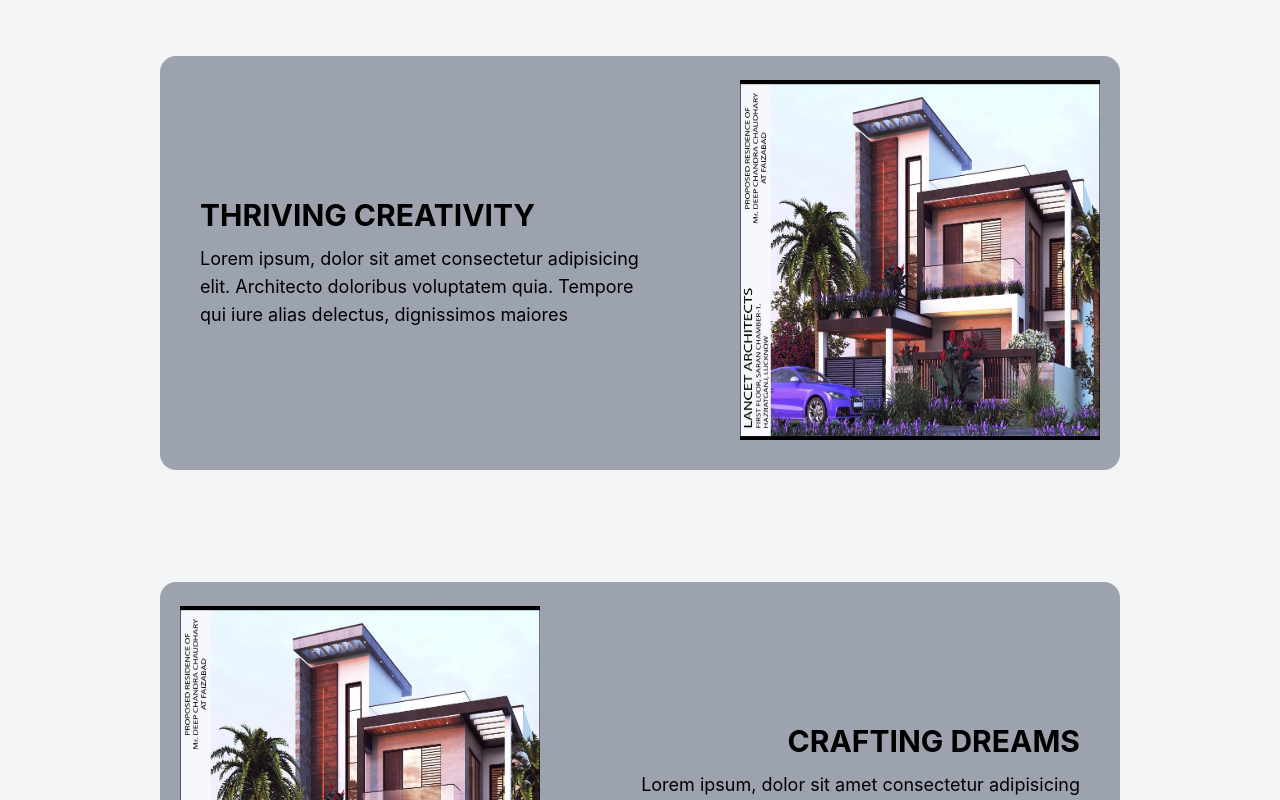
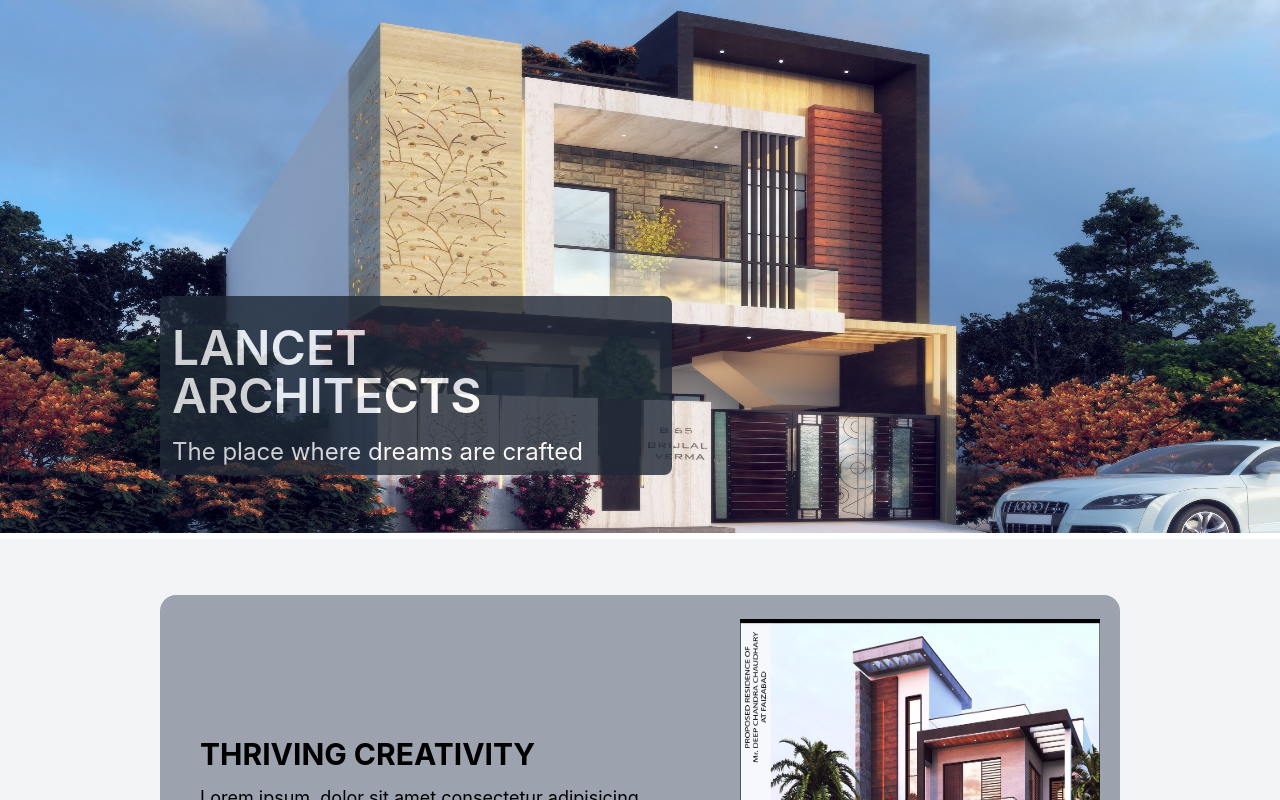
Before and after one commit to rohan-singh987/Lancet, a Next.js app: page / in a window 1280 px wide. Shown: the top 800 px of the page. Built offline with nearby package versions, Linux system fonts and the light colour scheme.

Commit message:
Home Page complete

```diff
--- a/pages/index.js
+++ b/pages/index.js
@@ -10,6 +10,24 @@ export default function Home() {
         <meta name="viewport" content="initial-scale=1.0, width=device-width" />
       </Head>
       <main>
+        <section className='relative'>
+          <div>
+            <Image
+              src="/media/home_img_1.jpg"
+              width="1920"
+              height="800"
+              alt="Landing page display image"
+            />
+          </div>
+          <div className='absolute p-3 left-12 bottom-5 h-1/2 w-1/2 rounded-lg bg-gray-800 opacity-80 text-white sm:left-20 sm:h-1/3 sm:w-2/5 md:bottom-10 md:left-24 lg:hover:border-4 lg:hover:border-red-500 lg:hover:scale-105 transition-all ease-in-out lg:bottom-14 lg:left-32 xl:left-40 xl:bottom-16'>
+              <h1 className='uppercase font-semibold sm:text-xl sm:mb-1 md:text-2xl md:my-2 lg:text-4xl lg:my-4 xl:text-5xl'>
+                Lancet Architects
+              </h1>
+              <p className='text-sm sm:text-base lg:text-xl xl:text-2xl'>
+                The place where dreams are crafted
+              </p>
+          </div>
+        </section>
         <section className='bg-gray-100 py-5 md:py-12 lg:py-14'>
           <div className='bg-gray-400 rounded-lg w-3/4 mx-auto py-5 md:flex lg:hover:scale-105 transition-all ease-in-out lg:rounded-2xl lg:py-1'>
             <div className='md:w-3/5 md:my-auto lg:w-7/12'>
```
Also changed, not shown: public/media/home_img_1.jpg (added).
